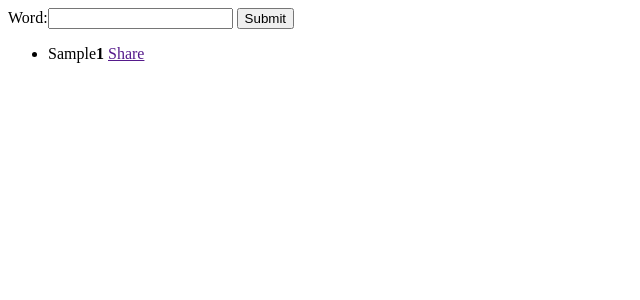
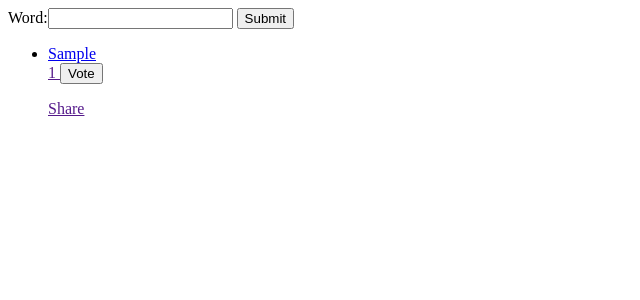
Before and after one commit to lkhedlund/unbanking, a Django app: page / in a window 1280 px wide. Shown: the top 300 px of the page, without its empty margins (0-640 px from the left). Run offline with Django 3.2, Linux system fonts and the light colour scheme; tables that the repository leaves empty hold one stand-in row (values such as "Sample post").

Commit message:
Added basic voting mechanism.

```diff
--- a/unbanking/urls.py
+++ b/unbanking/urls.py
@@ -1,18 +1,3 @@
-"""unbanking URL Configuration
-
-The `urlpatterns` list routes URLs to views. For more information please see:
-    https://docs.djangoproject.com/en/1.11/topics/http/urls/
-Examples:
-Function views
-    1. Add an import:  from my_app import views
-    2. Add a URL to urlpatterns:  url(r'^$', views.home, name='home')
-Class-based views
-    1. Add an import:  from other_app.views import Home
-    2. Add a URL to urlpatterns:  url(r'^$', Home.as_view(), name='home')
-Including another URLconf
-    1. Import the include() function: from django.conf.urls import url, include
-    2. Add a URL to urlpatterns:  url(r'^blog/', include('blog.urls'))
-"""
 from django.conf.urls import url, include
 from django.contrib import admin
 
--- a/upvote/forms.py
+++ b/upvote/forms.py
@@ -5,3 +5,8 @@ class SubmissionForm(forms.ModelForm):
     class Meta:
         model = Submission
         fields = ['word', ]
+
+class VoteForm(forms.ModelForm):
+    class Meta:
+        model = Vote
+        fields = ['submission', ]
--- a/upvote/templates/upvote/index.html
+++ b/upvote/templates/upvote/index.html
@@ -9,7 +9,15 @@
 {% if top_submissions %}
     <ul>
         {% for submission in top_submissions %}
-            <li>{{ submission.word }}<strong>{{ submission.vote_set.count }}</strong> <a href="">Share</a></li>
+            <li>
+                <a href="{% url 'upvote:detail' submission.word %}"> {{ submission.word }}</a>
+                <form action="{% url 'upvote:vote' submission.word %}" method="post">
+                    {% csrf_token %}
+                    <a href="">{{ submission.vote_set.count }}</strong>
+                    <input type="hidden" value="{{ submission.word }}" />
+                    <button type="submit">Vote</button>
+                </form>
+                <a href="">Share</a></li>
         {% endfor %}
     </ul>
 {% else %}
--- a/upvote/urls.py
+++ b/upvote/urls.py
@@ -6,4 +6,5 @@ app_name = 'upvote'
 urlpatterns = [
     url(r'^$', views.IndexView.as_view(), name='index'),
     url(r'^(?P<word>[\w\-]+)$', views.DetailView.as_view(), name='detail'),
+    url(r'^(?P<word>[\w\-]+)/vote/$', views.vote, name='vote'),
 ]
--- a/upvote/views.py
+++ b/upvote/views.py
@@ -47,5 +47,8 @@ class DetailView(generic.View):
             'submission': submission,
         })
 
-def thanks(request):
-    return render(request, 'upvote/thanks.html')
+def vote(request, word):
+    submission = get_object_or_404(Submission, word=word)
+    vote = Vote(submission=submission)
+    vote.save()
+    return redirect('upvote:index')
```
